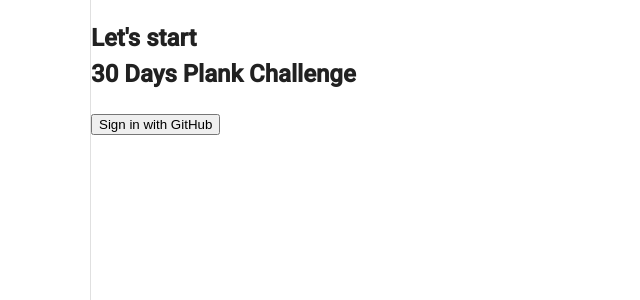
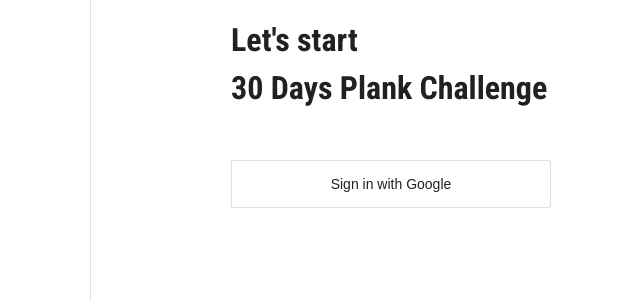
Before and after one commit to nagomu/30days-plank, a React app: page / in a window 1280 px wide. Shown: the top 300 px of the page, without its empty margins (389-1029 px from the left). Built offline with nearby package versions, Linux system fonts and the light colour scheme; no server answers.

Commit message:
Add Login component

```diff
--- a/src/components/specifics/login/Login.tsx
+++ b/src/components/specifics/login/Login.tsx
@@ -1,22 +1,51 @@
+import styled from '@emotion/styled';
 import * as React from 'react';
 
+import SignInButton from '~/components/specifics/login/SignInButton';
 import { AuthActions } from '~/store/auth';
 
 type Props = Pick<AuthActions, 'onSignIn'>;
 
+const Container = styled.div`
+  display: flex;
+  align-items: flex-start;
+  justify-content: center;
+  padding: 16px;
+`;
+
+const Section = styled.section`
+  display: block;
+  width: 100%;
+  max-width: 320px;
+`;
+
+const Title = styled.h2`
+  margin: 0;
+  font-family: 'Roboto Condensed', sans-serif;
+  font-size: 22px;
+  font-weight: 700;
+  white-space: nowrap;
+
+  @media all and (min-width: 350px) {
+    font-size: 24px;
+  }
+
+  @media all and (min-width: 680px) {
+    font-size: 32px;
+  }
+`;
+
 const Login: React.FC<Props> = ({ onSignIn }) => (
-  <section>
-    <h2>
-      Let&apos;s start
-      <br />
-      30 Days Plank Challenge
-    </h2>
-    <p>
-      <button type="button" onClick={onSignIn}>
-        Sign in with GitHub
-      </button>
-    </p>
-  </section>
+  <Container>
+    <Section>
+      <Title>
+        Let&apos;s start
+        <br />
+        30 Days Plank Challenge
+      </Title>
+      <SignInButton onClick={onSignIn} />
+    </Section>
+  </Container>
 );
 
 export default Login;
```
Also changed, not shown: 1 other file (tests, documents, lock files or other folders).
